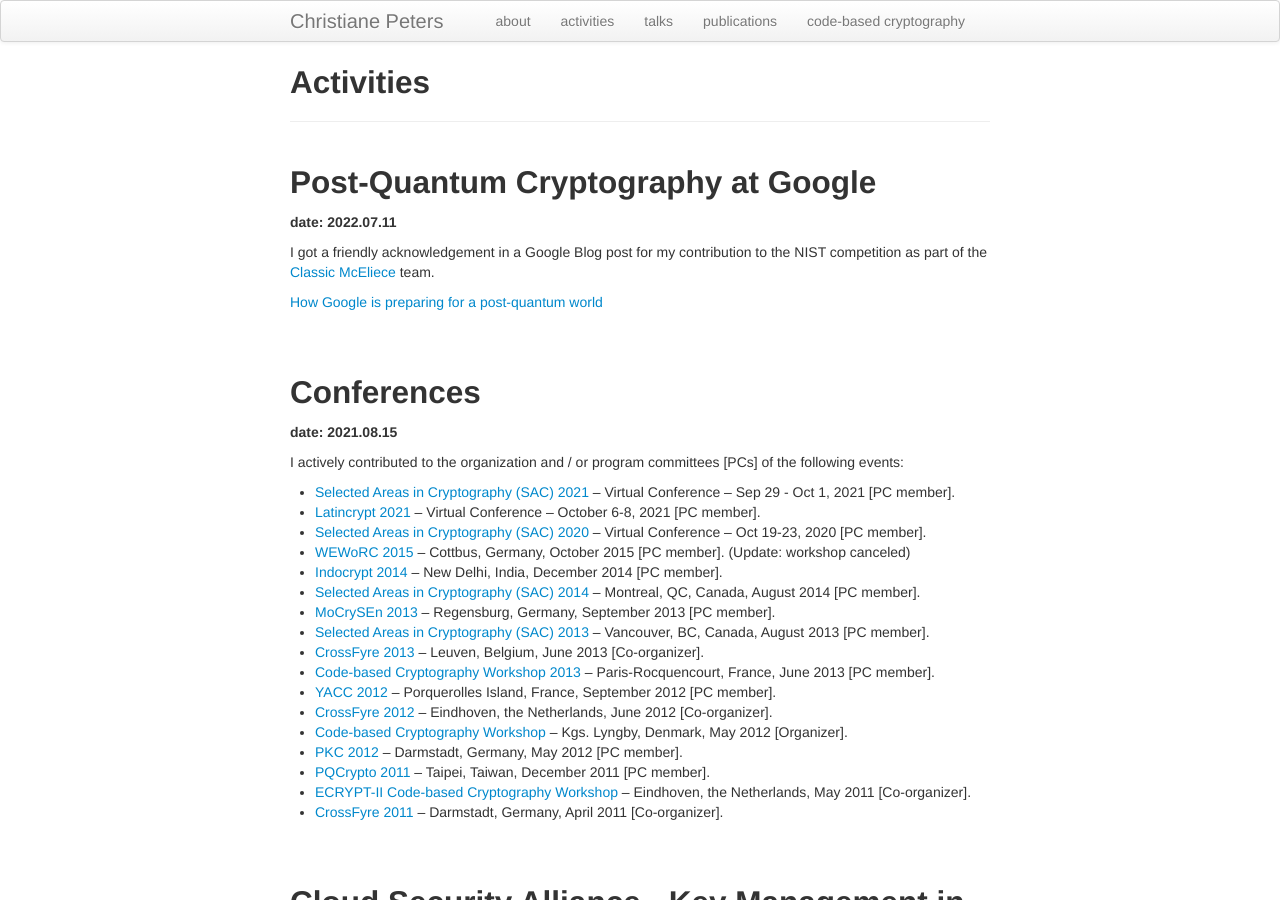
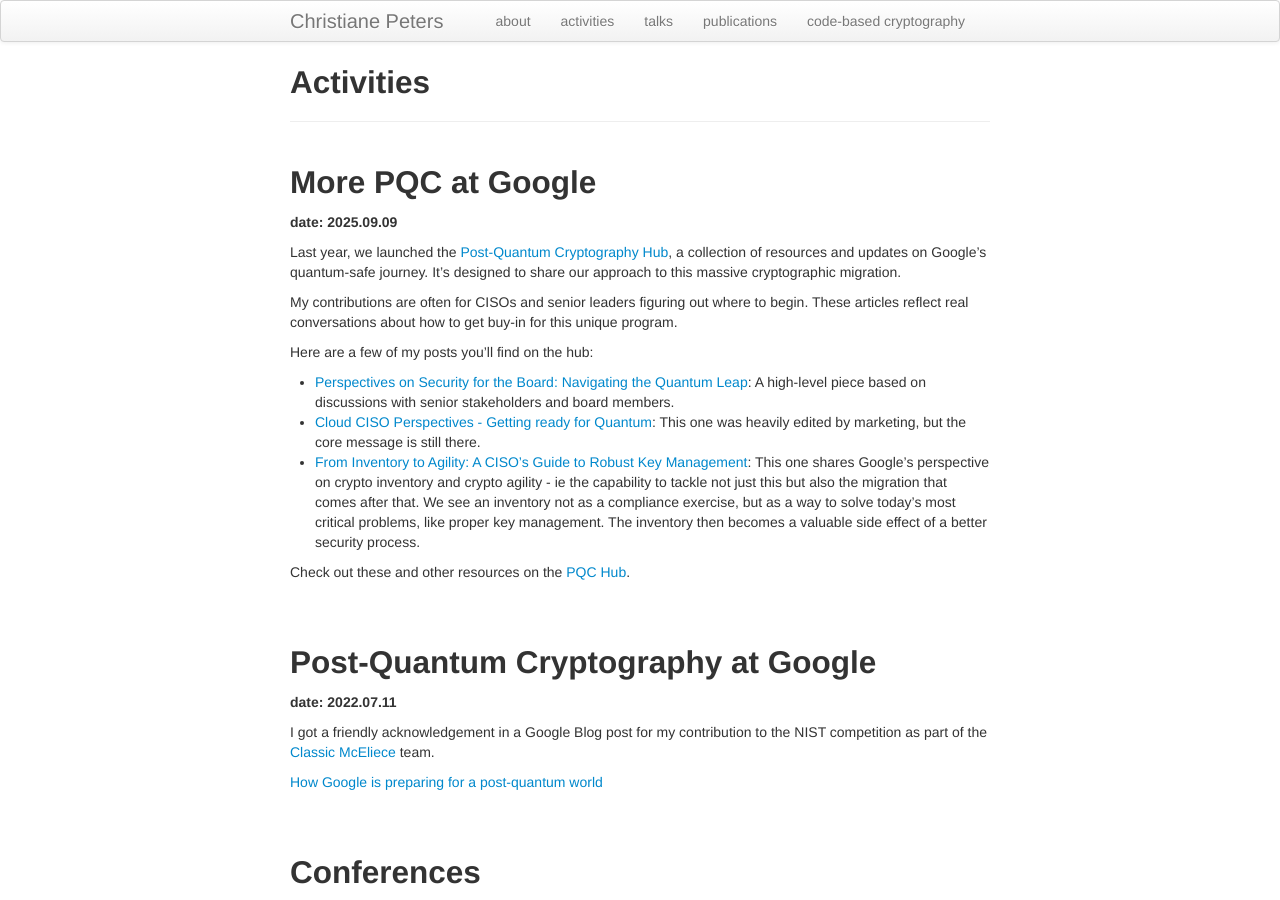
Before and after one commit to christianepeters/christianepeters.github.io, a Jekyll site: the page built from activities.md, in a window 1280 px wide and 900 px high. Built offline with Jekyll 4.4.1, drawn with Linux system fonts in a browser that asks for light colours; some of the changed text lies outside the part shown.

Commit message:
Update activities.md

```diff
--- a/activities.md
+++ b/activities.md
@@ -3,7 +3,21 @@ title: "Activities"
 layout: page
 ---
 
+## More PQC at Google
+**date: 2025.09.09**
 
+Last year, we launched the [Post-Quantum Cryptography Hub](https://cloud.google.com/security/resources/post-quantum-cryptography?e=48754805), a collection of resources and updates on Google's quantum-safe journey. It's designed to share our approach to this massive cryptographic migration.
+
+My contributions are often for CISOs and senior leaders figuring out where to begin. These articles reflect real conversations about how to get buy-in for this unique program.
+
+Here are a few of my posts you'll find on the hub:
+* [Perspectives on Security for the Board: Navigating the Quantum Leap](https://services.google.com/fh/files/misc/perspectives_on_security_for_the_board_ed5.pdf): A high-level piece based on discussions with senior stakeholders and board members.
+* [Cloud CISO Perspectives - Getting ready for Quantum](https://cloud.google.com/blog/products/identity-security/cloud-ciso-perspectives-prepare-early-for-PQC-resilient-cryptographic-threats/?e=48754805): This one was heavily edited by marketing, but the core message is still there.
+* [From Inventory to Agility: A CISO's Guide to Robust Key Management](https://www.googlecloudcommunity.com/gc/Community-Blog/From-Inventory-to-Agility-A-CISO-s-Guide-to-Robust-Key/ba-p/895332): This one shares Google's perspective on crypto inventory and crypto agility - ie the capability to tackle not just this but also the migration that comes after that. We see an inventory not as a compliance exercise, but as a way to solve today's most critical problems, like proper key management. The inventory then becomes a valuable side effect of a better security process.
+
+Check out these and other resources on the [PQC Hub](https://cloud.google.com/security/resources/post-quantum-cryptography?e=48754805).
+
+<br/><br/>
 ## Post-Quantum Cryptography at Google
 **date: 2022.07.11**
 
@@ -162,7 +176,7 @@ Project website: [https://segrid.eu/](https://segrid.eu/)
 
 
 <br/><br/>
-## Austria Smart Meter Security Requirements"
+## Austria Smart Meter Security Requirements
 **date: 2015.03.30**
 
 At [ENCS](https://encs.eu/) I co-wrote the Smart Meter Requirements for Austria's End-to-End Secure Smart Metering architecture published by [Oesterreichs Energie](https://oesterreichsenergie.at/). We wrote the original in German, then added an English translation later. The documents were made available to the public: [https://oesterreichsenergie.at/sicherheitsanforderungen-fuer-smart-meter.html](https://oesterreichsenergie.at/sicherheitsanforderungen-fuer-smart-meter.html)
```
